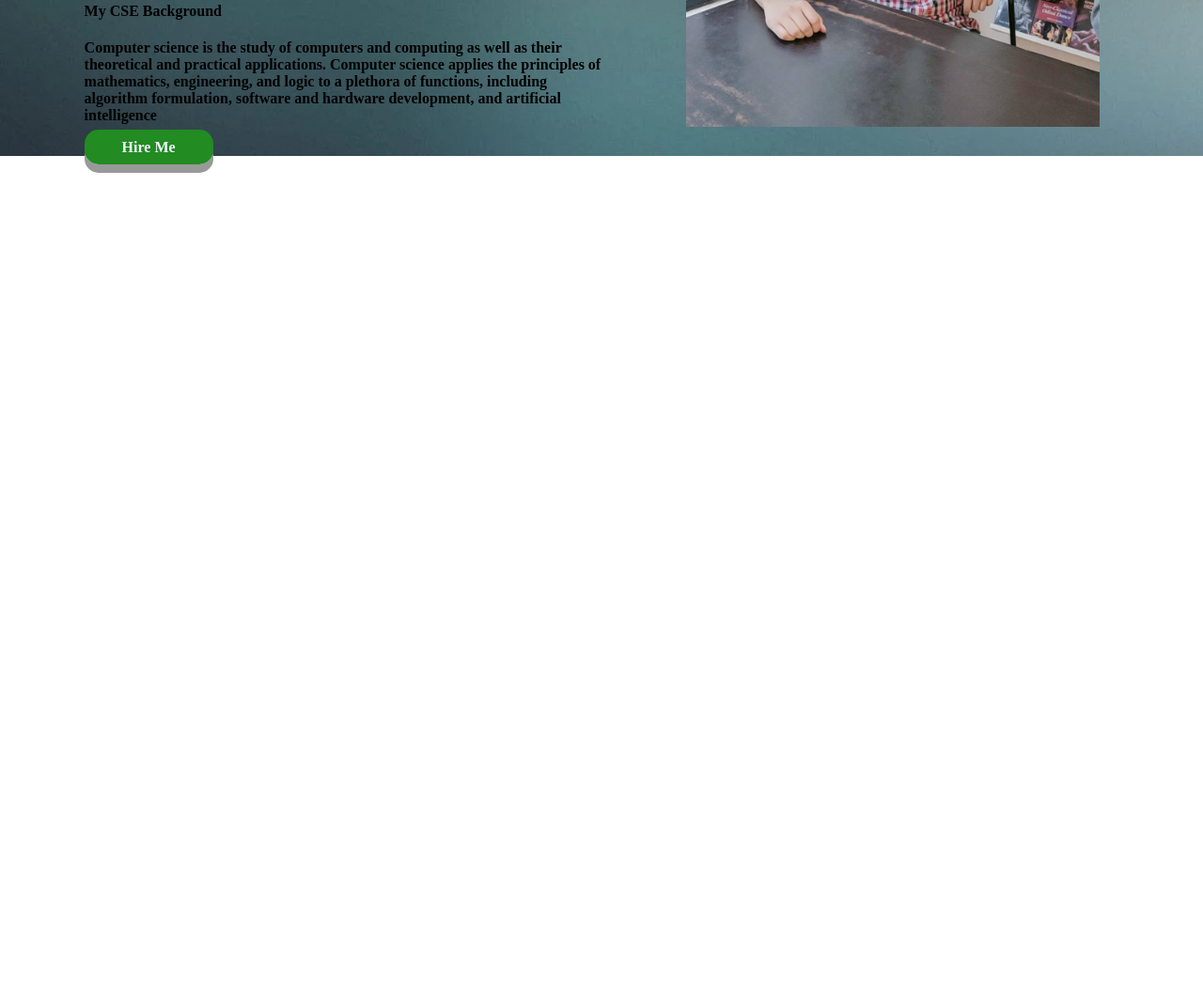
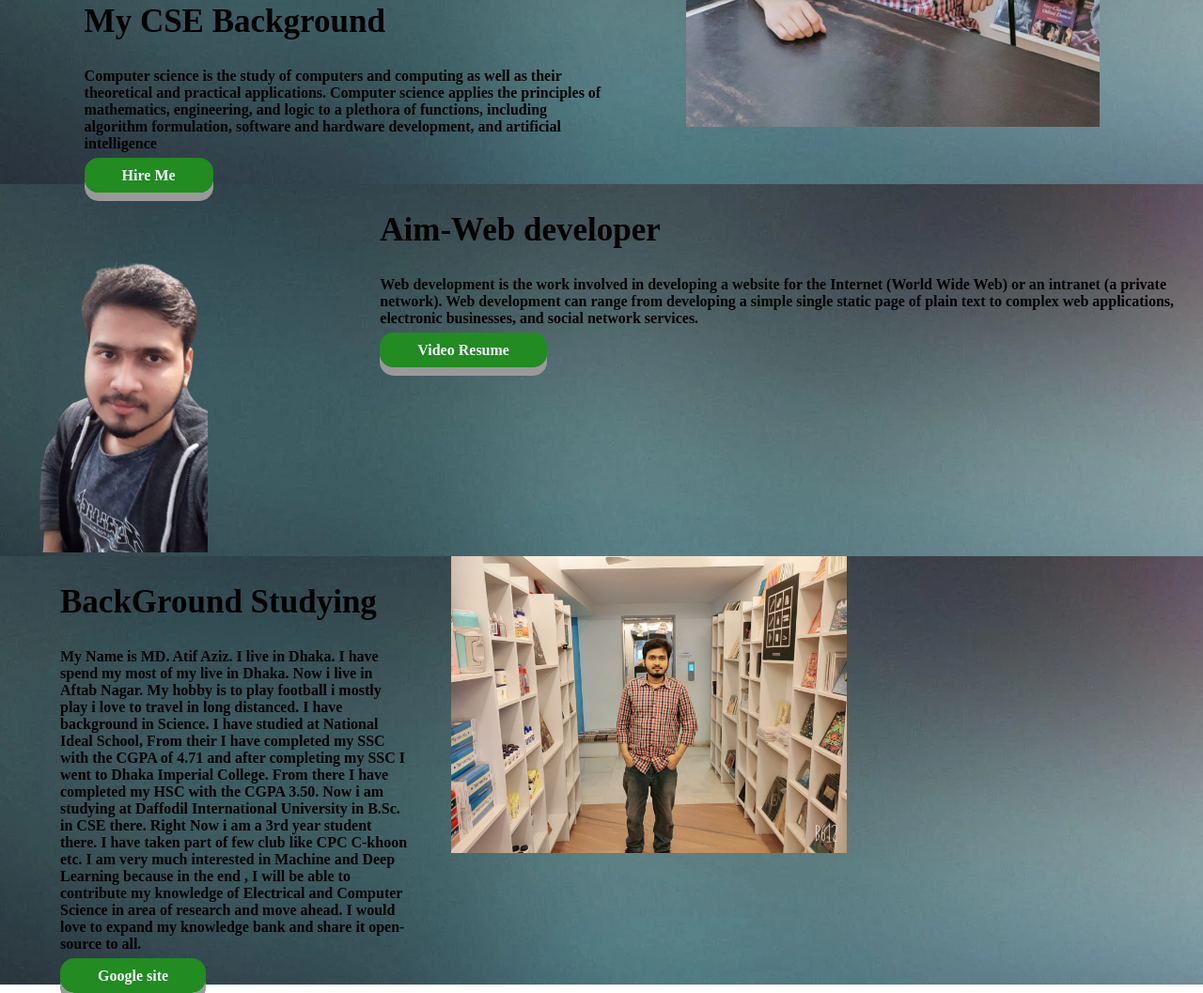
Before and after one commit to AtifAziz600/my-portfolio, a plain HTML site: page index.html in a window 1280 px wide. Shown: the part 307-1364 px from the top of the page at 94% size. Before the commit the page ends 800 px from the top, so only its background shows below. Drawn offline with Linux system fonts and the light colour scheme; a web font is replaced by a local one.

Commit message:
new added

```diff
--- a/index.html
+++ b/index.html
@@ -19,7 +19,7 @@
             <h1>Welcome To</h1>
             <h1 class="yolo">My Portfolio</h1>
             <h2>MD. <span class="auo">Atif</span> <span class="wuo">Aziz</span> <span class="quo">Fahim</span></h2>
-            <h4 class="qow">My CSE Background</h4>
+            <h2 class="qow">My CSE Background</h2>
             <p id="eor"><strong>Computer science is the study of computers and computing as well as their theoretical
                     and practical applications. Computer science applies the principles of mathematics, engineering, and
                     logic to a plethora of functions, including algorithm formulation, software and hardware
@@ -31,6 +31,46 @@
             <img src="Photo/MyPhoto.png.png" alt="">
         </div>
     </section>
+    <section class="Dreams">
+        <div class="tre">
+            <img src="Photo/myself.png-removebg-preview.png" alt="">
+        </div>
+        <div>
+            <h2 class="woq">Aim-Web developer</h2>
+            <p class="roe"><strong>Web development is the work involved in developing a website for the Internet (World
+                    Wide Web) or an intranet (a private network). Web development can range from developing a simple
+                    single static page of plain text to complex web applications, electronic businesses, and social
+                    network services.</strong></p>
+            <a class="btn" target="_blank" href="https://youtu.be/cZO0f6CA-lA">Video Resume</a>
+        </div>
+    </section>
+    <section class="road">
+        <div class="wer">
+            <h2 class="uop">BackGround Studying</h2>
+            <p class="eow"><strong>My Name is MD. Atif Aziz. I live in Dhaka. I have spend my most of my live in Dhaka.
+                    Now i
+                    live in Aftab Nagar. My hobby is to play football i mostly play i love to travel in long distanced.
+                    I
+                    have background in Science. I have studied at National Ideal School, From their I have completed my
+                    SSC
+                    with the CGPA of 4.71 and after completing my SSC I went to Dhaka Imperial College. From there I
+                    have
+                    completed my HSC with the CGPA 3.50. Now i am studying at Daffodil International University in B.Sc.
+                    in
+                    CSE there. Right Now i am a 3rd year student there. I have taken part of few club like CPC C-khoon
+                    etc.
+                    I am very much interested in Machine and Deep Learning because in the end , I will be able to
+                    contribute
+                    my knowledge of Electrical and Computer Science in area of research and move ahead. I would love to
+                    expand my knowledge bank and share it open-source to all. </strong></p>
+            <a class="qtn" target="_blank" href="https://sites.google.com/view/md-atif-aziz/my-aim">Google site</a>
+        </div>
+        <section class="tyu">
+            <div class="wer">
+                <img src="Photo/at.png.jpg" alt="">
+            </div>
+        </section>
+    </section>
 </body>
 
 </html>
--- a/style.css
+++ b/style.css
@@ -56,3 +56,55 @@ section {
     color: aliceblue;
     font-weight: 600;
 }
+
+.tre {
+    width: 50%;
+    padding-right: 10%;
+}
+
+.tre img {
+    width: 80%;
+}
+
+.Dreams {
+    background-image: url(Photo/Background.png);
+    background-repeat: no-repeat;
+}
+
+.btn {
+    text-decoration: none;
+    background-image: -o-linear-gradient(tomato, white);
+    background-color: forestgreen;
+    padding: 10px 40px;
+    border: none;
+    border-radius: 15px;
+    box-shadow: 0 9px #999;
+    color: aliceblue;
+    font-weight: 600;
+}
+
+.road {
+    background-image: url(Photo/Background.png);
+    background-repeat: no-repeat;
+}
+
+.wer {
+    width: 50%;
+    padding-left: 5%;
+}
+
+.wer img {
+    width: 100%;
+}
+
+.qtn {
+    text-decoration: none;
+    background-image: -o-linear-gradient(tomato, white);
+    background-color: forestgreen;
+    padding: 10px 40px;
+    border: none;
+    border-radius: 15px;
+    box-shadow: 0 9px #999;
+    color: aliceblue;
+    font-weight: 600;
+}
```
